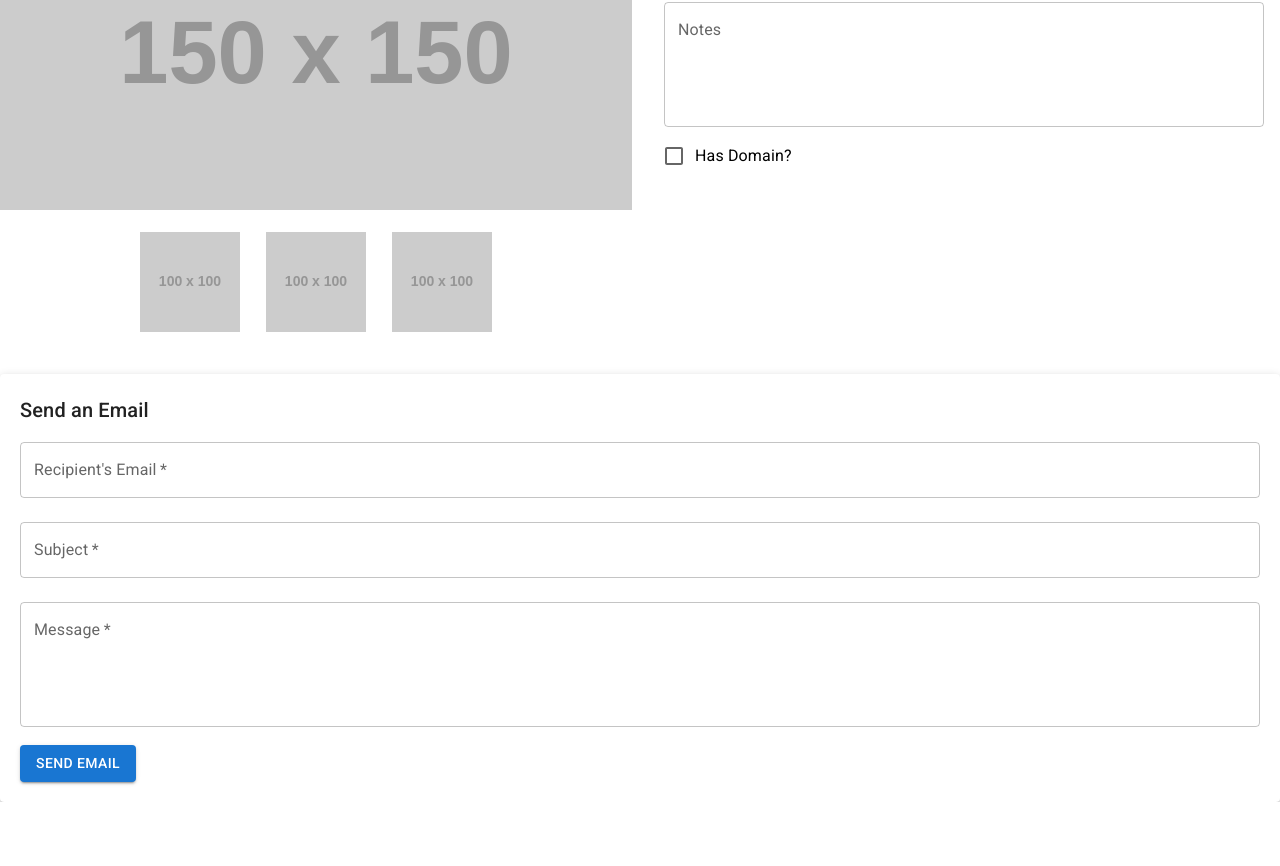
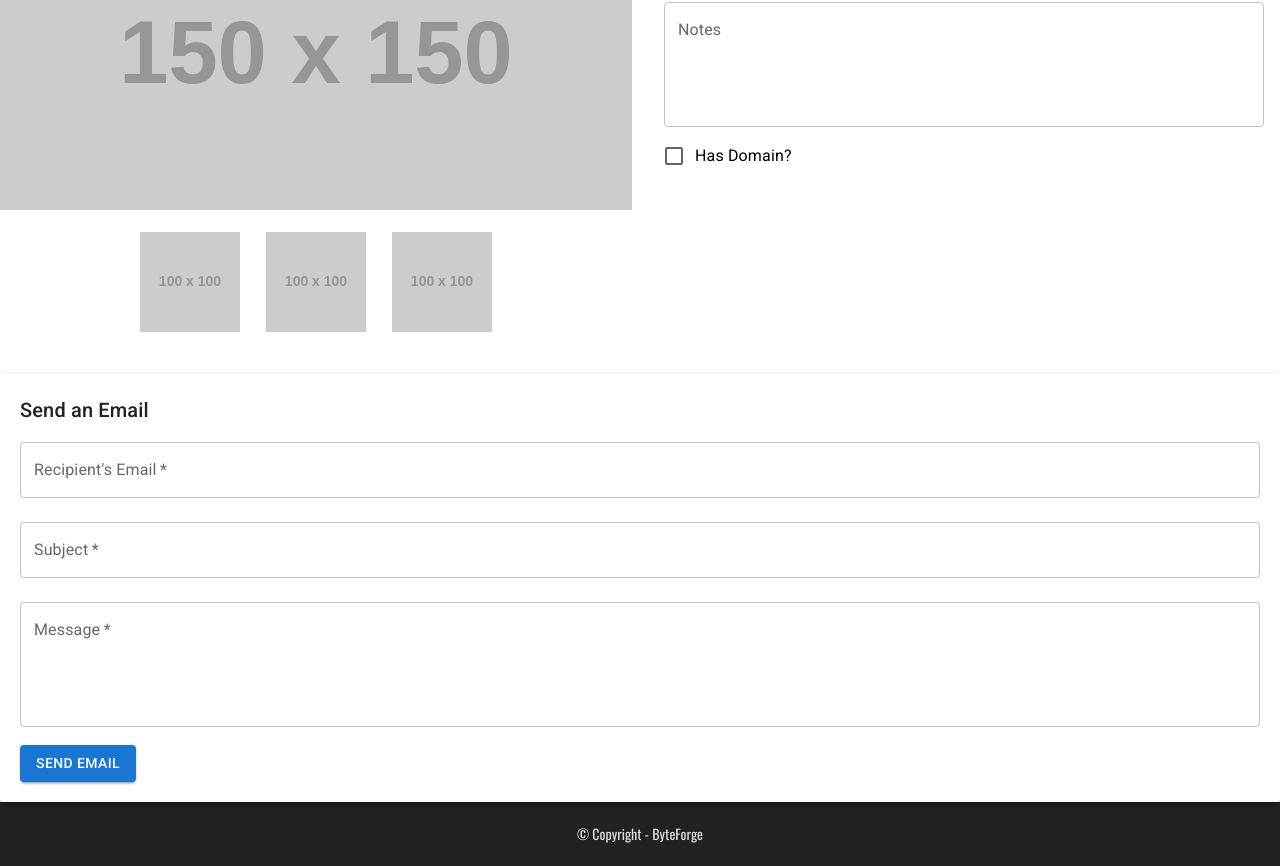
Before and after one commit to pedromonteiro01/byte-forge, a React (Create React App) app in the folder frontend/: page /product/1 in a window 1280 px wide. Shown: the part 160-1026 px from the top of the page. Before the commit the page ends 962 px from the top, so only its background shows below. Built offline with nearby package versions, Linux system fonts and the light colour scheme.

Commit message:
add footer

```diff
--- a/frontend/src/App.js
+++ b/frontend/src/App.js
@@ -4,6 +4,7 @@ import Navbar from './components/Navbar/Navbar';
 import Products from './Views/Products/Products';
 import Home from './Views/Home/Home';
 import ProductDetails from './Views/ProductDetails/ProductDetails';
+import Footer from './components/Footer/Footer';
 
 function App() {
   return (
@@ -14,6 +15,7 @@ function App() {
         <Route path="/products" element={<Products />} />
         <Route path="/product/:productId" element={<ProductDetails />} />
       </Routes>
+      <Footer />
     </Router>
   );
 }
--- /dev/null
+++ b/frontend/src/components/Footer/Footer.css
@@ -0,0 +1,11 @@
+.footer-wrapper {
+    display: flex;
+    width: 100%;
+    height: 4rem;
+    justify-content: center;
+    align-items: center;
+    background: #242121;
+    color: #dfdcdb;
+    font-family: 'Oswald';
+    font-size: 14px;
+}
--- /dev/null
+++ b/frontend/src/components/Footer/Footer.js
@@ -0,0 +1,11 @@
+import './Footer.css';
+
+const Footer = () => {
+    return (
+        <div className="footer-wrapper">
+            <p>&copy; Copyright - ByteForge</p>
+        </div>
+    )
+}
+
+export default Footer;
```
